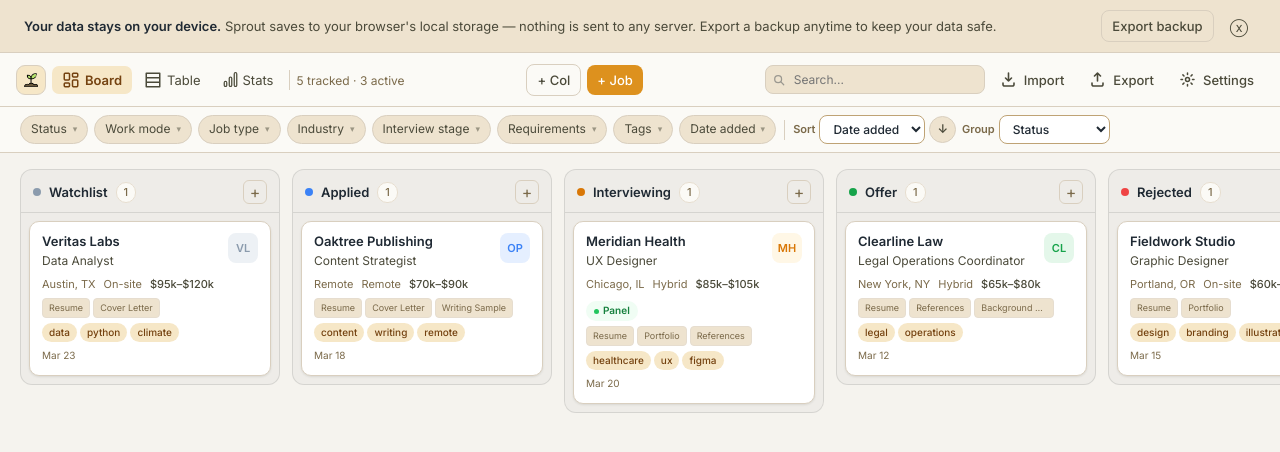
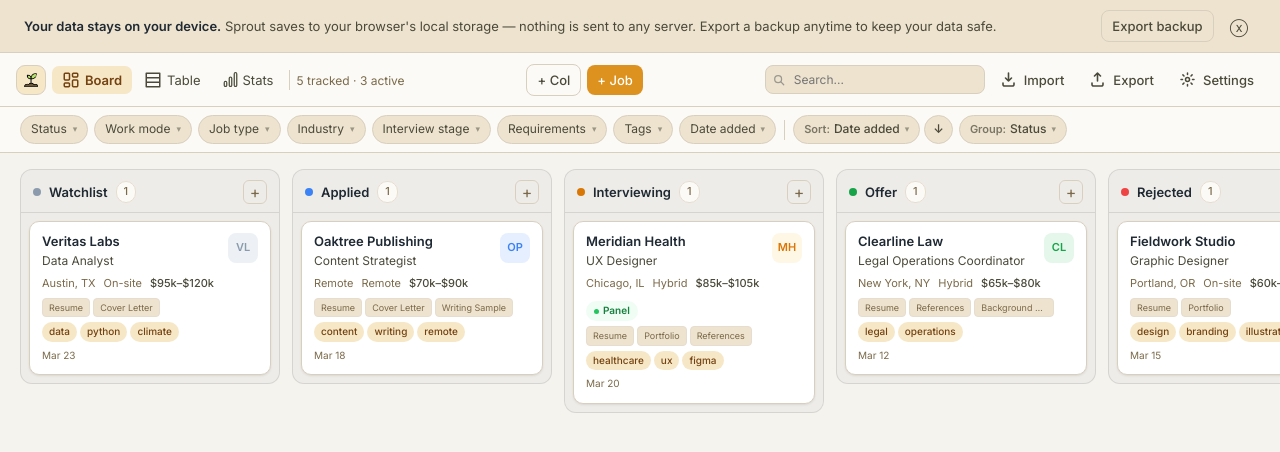
Before and after one commit to wong-ja/sprout, a React (Vite) app: page / in a window 1280 px wide. Shown: the top 452 px of the page. Built offline with nearby package versions, Linux system fonts and the light colour scheme; a web font is replaced by a local one.

Commit message:
update filter bar styling

```diff
--- a/src/components/FilterBar.jsx
+++ b/src/components/FilterBar.jsx
@@ -19,6 +19,10 @@
 
     // collect all unique tags from jobs
     const allTags = [...new Set(allJobs.flatMap(j => j.tags ?? []))].sort();
+
+    // current sort/group labels for button display
+    const sortLabel  = SORT_OPTIONS.find(o => o.id === filters.sortBy)?.label  ?? "Date added";
+    const groupLabel = GROUP_OPTIONS.find(o => o.id === filters.groupBy)?.label ?? "Status";
 
     return (
         <div
@@ -103,27 +107,29 @@
 
             {/* SORTING */}
             <div style={{ display: "flex", alignItems: "center", gap: 4 }}>
-                <span style={{ fontSize: 11, color: "var(--text-tertiary)", fontWeight: 600, whiteSpace: "nowrap" }}>Sort</span>
-                <select
+                <SingleSelectDropdown
+                    label="Sort"
                     value={filters.sortBy}
-                    onChange={e => set("sortBy", e.target.value)}
-                    aria-label="Sort by"
-                    style={selectStyle}
-                >
-                    {SORT_OPTIONS.map(o => <option key={o.id} value={o.id}>{o.label}</option>)}
-                </select>
+                    displayLabel={sortLabel}
+                    options={SORT_OPTIONS}
+                    onChange={val => set("sortBy", val)}
+                    prefix="Sort: "
+                />
+                {/* direction toggle */}
                 <button
                     onClick={() => set("sortDir", filters.sortDir === "asc" ? "desc" : "asc")}
-                    aria-label={`Sort direction: ${filters.sortDir === "asc" ? "ascending" : "descending"}`}
-                    title={filters.sortDir === "asc" ? "Ascending" : "Descending"}
+                    aria-label={`Sort direction: ${filters.sortDir === "asc" ? "ascending" : "descending"}. Click to toggle.`}
+                    title={filters.sortDir === "asc" ? "Ascending — click for descending" : "Descending — click for ascending"}
                     style={{
                         ...chipBase,
-                        padding: "4px 7px",
+                        padding: "5px 8px",
                         fontWeight: 700,
                         fontSize: 12,
                         background: "var(--bg-subtle)",
                         border: "1px solid var(--border-default)",
                         color: "var(--text-secondary)",
+                        minWidth: 28,
+                        justifyContent: "center",
                     }}
                 >
                     {filters.sortDir === "asc" ? "↑" : "↓"}
@@ -131,21 +137,19 @@
             </div>
 
             {/* GROUP BY */}
-            <div style={{ display: "flex", alignItems: "center", gap: 4 }}>
-                <span style={{ fontSize: 11, color: "var(--text-tertiary)", fontWeight: 600, whiteSpace: "nowrap" }}>Group</span>
-                <select
-                    value={filters.groupBy}
-                    onChange={e => set("groupBy", e.target.value)}
-                    aria-label="Group by"
-                    style={selectStyle}
-                >
-                    {GROUP_OPTIONS.map(o => <option key={o.id} value={o.id}>{o.label}</option>)}
-                </select>
-            </div>
+            <SingleSelectDropdown
+                label="Group"
+                value={filters.groupBy}
+                displayLabel={groupLabel}
+                options={GROUP_OPTIONS}
+                onChange={val => set("groupBy", val)}
+                prefix="Group: "
+                isActive={filters.groupBy !== "status"}
+            />
 
             <div style={{ flex: 1 }} />
 
-            {/* results & reset */}
+            {/* active filters & reset */}
             {hasFilters && (
                 <div style={{ display: "flex", alignItems: "center", gap: 6 }}>
                     <span style={{
@@ -175,7 +179,7 @@
     );
 }
 
-// =============== DROPDOWN FILTERS ============================================================
+// =============== MULTISELECT DROPDOWN FILTERS ============================================================
 function FilterDropdown({ label, count, options, selected, onToggle, onClear, dot }) {
     const [open, setOpen] = useState(false);
     const ref = useRef();
@@ -240,21 +244,12 @@
                     }}
                 >
                     {/* header */}
-                    <div style={{
-                        padding: "8px 12px 6px",
-                        display: "flex", alignItems: "center", justifyContent: "space-between",
-                        borderBottom: "1px solid var(--border-subtle)",
-                        flexShrink: 0,
-                    }}>
+                    <div style={{ padding: "8px 12px 6px", display: "flex", alignItems: "center", justifyContent: "space-between", borderBottom: "1px solid var(--border-subtle)", flexShrink: 0 }}>
                         <span style={{ fontSize: 11, fontWeight: 700, color: "var(--text-tertiary)", textTransform: "uppercase", letterSpacing: "0.05em" }}>
                             {label}
                         </span>
                         {selected.length > 0 && (
-                            <button
-                                onClick={() => { onClear(); }}
-                                style={{ fontSize: 11, color: "var(--danger)", background: "none", border: "none", cursor: "pointer", padding: 0, fontWeight: 600 }}
-                                aria-label={`Clear ${label} filter`}
-                            >
+                            <button onClick={onClear} style={{ fontSize: 11, color: "var(--danger)", background: "none", border: "none", cursor: "pointer", padding: 0, fontWeight: 600 }} aria-label={`Clear ${label} filter`}>
                                 Clear
                             </button>
                         )}
@@ -271,8 +266,7 @@
                                     aria-selected={checked}
                                     onClick={() => onToggle(opt.id)}
                                     style={{
-                                        width: "100%", textAlign: "left",
-                                        padding: "7px 12px",
+                                        width: "100%", textAlign: "left", padding: "7px 12px",
                                         background: checked ? "var(--accent-light)" : "transparent",
                                         border: "none",
                                         color: checked ? "var(--accent-text)" : "var(--text-primary)",
@@ -285,15 +279,7 @@
                                     onMouseLeave={e => { if (!checked) e.currentTarget.style.background = "transparent"; }}
                                 >
                                     {/* checkbox */}
-                                    <span
-                                        aria-hidden="true"
-                                        style={{
-                                            width: 14, height: 14, borderRadius: 4, flexShrink: 0,
-                                            border: `1.5px solid ${checked ? "var(--accent)" : "var(--border-strong)"}`,
-                                            background: checked ? "var(--accent)" : "transparent",
-                                            display: "flex", alignItems: "center", justifyContent: "center",
-                                        }}
-                                    >
+                                    <span aria-hidden="true" style={{ width: 14, height: 14, borderRadius: 4, flexShrink: 0, border: `1.5px solid ${checked ? "var(--accent)" : "var(--border-strong)"}`, background: checked ? "var(--accent)" : "transparent", display: "flex", alignItems: "center", justifyContent: "center" }}>
                                         {checked && <span style={{ color: "#fff", fontSize: 9, fontWeight: 900, lineHeight: 1 }}>✓</span>}
                                     </span>
                                     {/* status dot */}
@@ -305,6 +291,93 @@
                             );
                         })}
                     </div>
+                </div>
+            )}
+        </div>
+    );
+}
+
+// =============== SINGLE SELECT DROPDOWN FILTERS ============================================================
+function SingleSelectDropdown({ label, value, displayLabel, options, onChange, prefix = "", isActive }) {
+    const [open, setOpen] = useState(false);
+    const ref = useRef();
+
+    useEffect(() => {
+        if (!open) return;
+        const handler = e => { if (ref.current && !ref.current.contains(e.target)) setOpen(false); };
+        document.addEventListener("mousedown", handler);
+        return () => document.removeEventListener("mousedown", handler);
+    }, [open]);
+
+    // sort is "active" when non-default; group is active when not "status"
+    const active = isActive !== undefined ? isActive : false;
+
+    return (
+        <div ref={ref} style={{ position: "relative" }}>
+            <button
+                onClick={() => setOpen(v => !v)}
+                aria-expanded={open}
+                aria-haspopup="listbox"
+                aria-label={`${label}: ${displayLabel}`}
+                style={{
+                    ...chipBase,
+                    background: active ? "var(--accent-light)" : "var(--bg-subtle)",
+                    border: `1px solid ${active ? "var(--accent)" : "var(--border-default)"}`,
+                    color: active ? "var(--accent-text)" : "var(--text-secondary)",
+                    fontWeight: active ? 700 : 400,
+                    gap: 4,
+                }}
+            >
+                <span style={{ fontSize: 11, opacity: 0.7, fontWeight: 600 }}>{prefix}</span>
+                <span style={{ fontWeight: active ? 700 : 500 }}>{displayLabel}</span>
+                <span aria-hidden="true" style={{ fontSize: 9, opacity: 0.5, marginLeft: 1 }}>▾</span>
+            </button>
+
+            {open && (
+                <div
+                    role="listbox"
+                    aria-label={`${label} options`}
+                    style={{
+                        position: "absolute", top: "calc(100% + 6px)", left: 0, zIndex: 200,
+                        background: "var(--bg-raised)", border: "1px solid var(--border-default)",
+                        borderRadius: 12, boxShadow: "var(--shadow-lg)",
+                        minWidth: 170, padding: "4px 0",
+                    }}
+                >
+                    <div style={{ padding: "6px 12px 6px", borderBottom: "1px solid var(--border-subtle)", marginBottom: 4 }}>
+                        <span style={{ fontSize: 11, fontWeight: 700, color: "var(--text-tertiary)", textTransform: "uppercase", letterSpacing: "0.05em" }}>
+                            {label}
+                        </span>
+                    </div>
+                    {options.map(opt => {
+                        const selected = opt.id === value;
+                        return (
+                            <button
+                                key={opt.id}
+                                role="option"
+                                aria-selected={selected}
+                                onClick={() => { onChange(opt.id); setOpen(false); }}
+                                style={{
+                                    width: "100%", textAlign: "left", padding: "7px 12px",
+                                    background: selected ? "var(--accent-light)" : "transparent",
+                                    border: "none",
+                                    color: selected ? "var(--accent-text)" : "var(--text-primary)",
+                                    fontSize: 13, cursor: "pointer",
+                                    display: "flex", alignItems: "center", gap: 8,
+                                    fontWeight: selected ? 700 : 400,
+                                    transition: "background 0.1s",
+                                }}
+                                onMouseEnter={e => { if (!selected) e.currentTarget.style.background = "var(--bg-hover)"; }}
+                                onMouseLeave={e => { if (!selected) e.currentTarget.style.background = "transparent"; }}
+                            >
+                                {/* checkmark selected */}
+                                <span aria-hidden="true" style={{ width: 14, fontSize: 10, color: "var(--accent)", flexShrink: 0, textAlign: "center" }}>
+                                    {selected ? "✓" : ""}
+                                </span>
+                                {opt.label}
+                            </button>
+                        );
+                    })}
                 </div>
             )}
         </div>
@@ -325,7 +398,6 @@
     }, [open]);
 
     const currentLabel = DATE_RANGES.find(d => d.id === filters.dateRange)?.label ?? "Any time";
-
 
     return (
         <div ref={ref} style={{ position: "relative" }}>
@@ -352,8 +424,7 @@
                     aria-label="Date filter"
                     style={{
                         position: "absolute", top: "calc(100% + 6px)", left: 0, zIndex: 200,
-                        background: "var(--bg-raised)",
-                        border: "1px solid var(--border-default)",
+                        background: "var(--bg-raised)", border: "1px solid var(--border-default)",
                         borderRadius: 12, boxShadow: "var(--shadow-lg)",
                         minWidth: 200, padding: "8px 0",
                     }}
@@ -363,8 +434,8 @@
                             key={dr.id}
                             onClick={() => { set("dateRange", dr.id); if (dr.id !== "custom") setOpen(false); }}
                             style={{
-                                width: "100%", textAlign: "left",
-                                padding: "7px 14px", border: "none",
+                                width: "100%", textAlign: "left", padding: "7px 14px",
+                                border: "none",
                                 background: filters.dateRange === dr.id ? "var(--accent-light)" : "transparent",
                                 color: filters.dateRange === dr.id ? "var(--accent-text)" : "var(--text-primary)",
                                 fontSize: 13, cursor: "pointer",
@@ -409,13 +480,3 @@
     whiteSpace: "nowrap", lineHeight: 1.4,
     fontFamily: "inherit",
 };
-
-const selectStyle = {
-    fontSize: 12, padding: "5px 9px",
-    borderRadius: 8,
-    border: "1.5px solid var(--border-strong)",
-    background: "var(--bg-raised)",
-    color: "var(--text-primary)",
-    cursor: "pointer", outline: "none",
-    fontFamily: "inherit", fontWeight: 500,
-};
```
